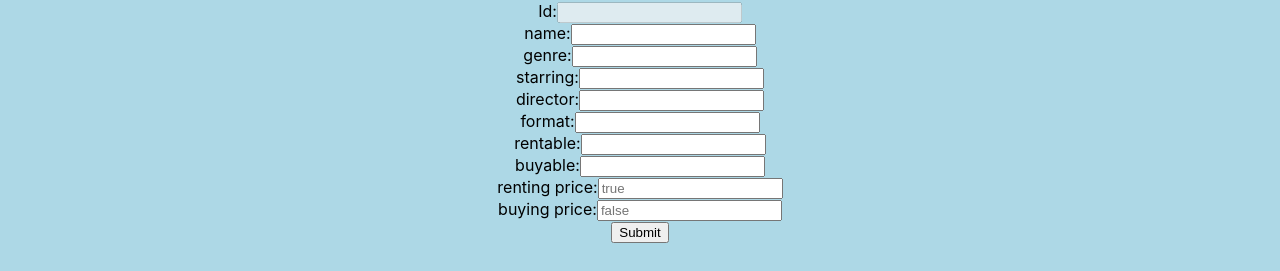
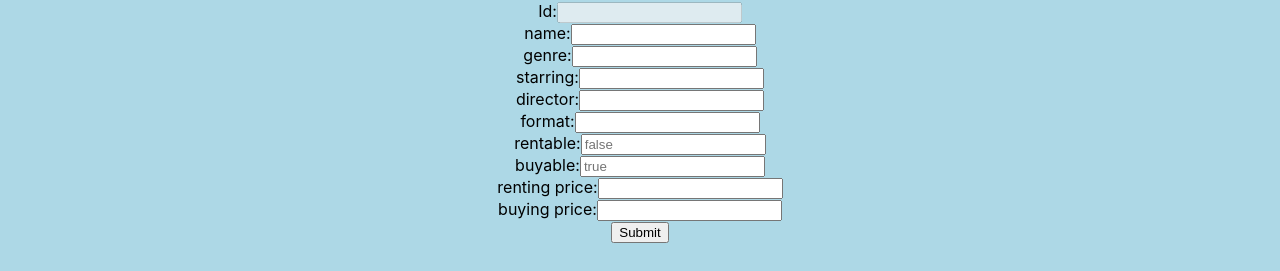
Before and after one commit to boyceroneil/dvd_-_book_store, a React (Create React App) app: page /DonateDvd in a window 1280 px wide. Shown: the part 129-400 px from the top of the page. Built offline with nearby package versions, Linux system fonts and the light colour scheme.

Commit message:
small change

```diff
--- a/src/DvdComponents/AddDvdComponent.jsx
+++ b/src/DvdComponents/AddDvdComponent.jsx
@@ -81,22 +81,22 @@ class AddDvdComponent extends Component{
 
                        <div>
                        <label>rentable:</label>
-                       <input type ="text" name="rent"  onChange={this.change}></input>
+                       <input type ="text" name="rent"  onChange={this.change}placeholder="false"></input>
                        </div>
 
                        <div>
                        <label>buyable:</label>
-                       <input type ="text"name="buy" onChange={this.change}></input>
+                       <input type ="text"name="buy" onChange={this.change} placeholder="true"></input>
                        </div>
 
                        <div>
                        <label>renting price:</label>
-                       <input type ="text" name="rprice" onChange={this.change} placeholder="true"></input>
+                       <input type ="text" name="rprice" onChange={this.change}></input>
                        </div>
 
                        <div>
                        <label>buying price:</label>
-                       <input type ="text" name="bprice" onChange={this.change} placeholder="false"></input>
+                       <input type ="text" name="bprice" onChange={this.change} ></input>
                        </div>
 
                        </div>
```
